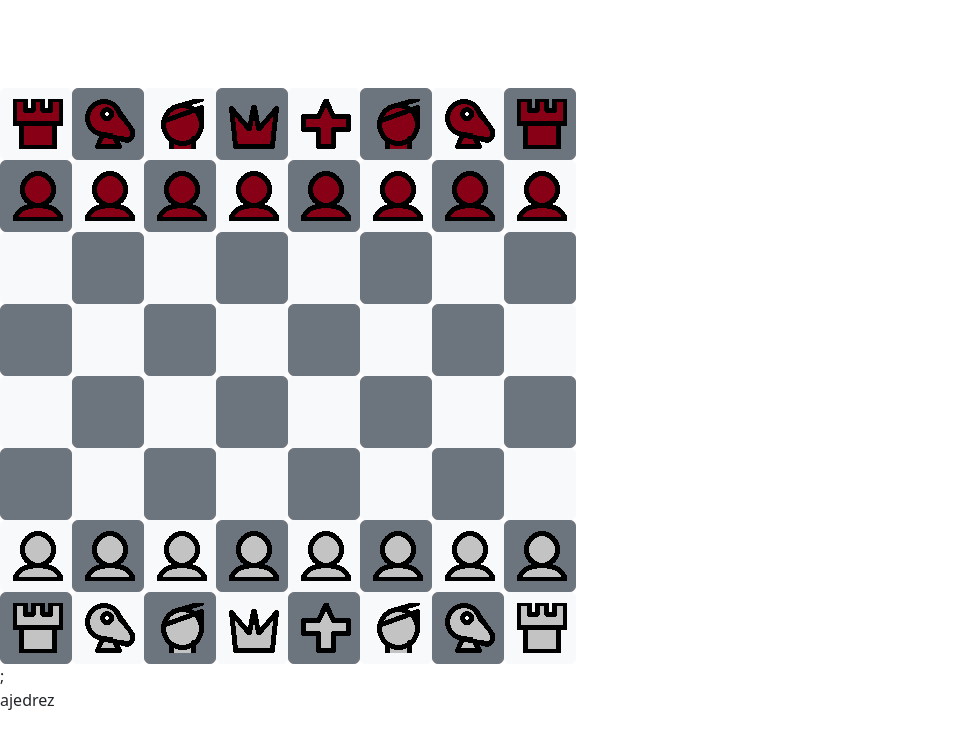
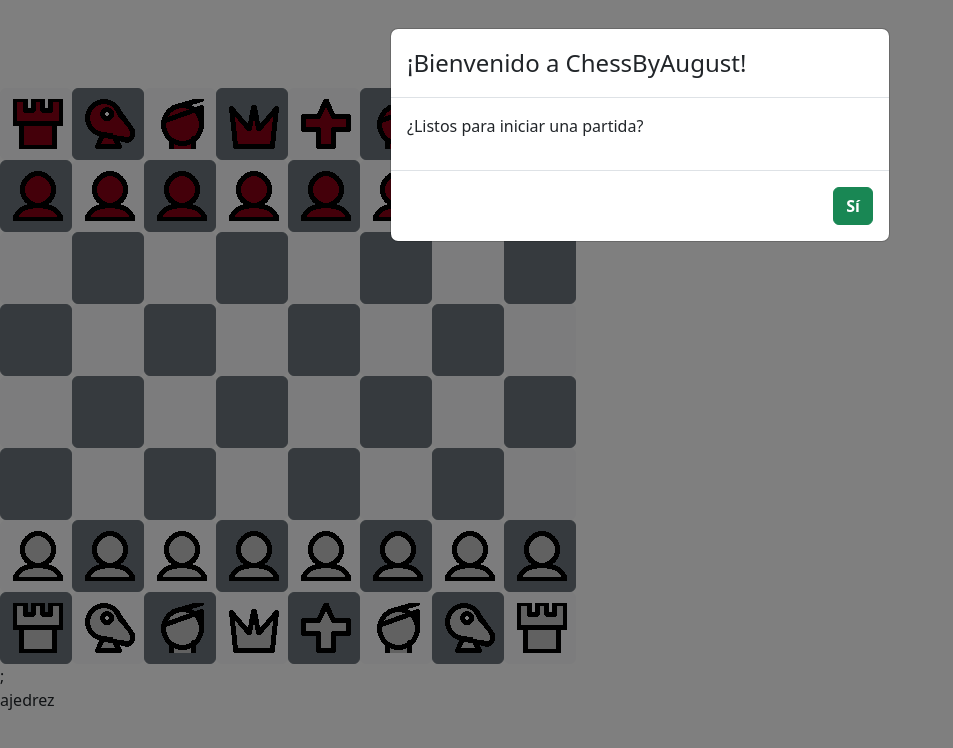
Before and after one commit to djauguust/ChessByAugust, a React (Vite) app: page / in a window 1280 px wide. Shown: the top 748 px of the page, without its empty margins (0-953 px from the left). Built offline with nearby package versions, Linux system fonts and the light colour scheme.

Commit message:
agregada interfaz para tener sentido el juego

```diff
--- a/src/Box.jsx
+++ b/src/Box.jsx
@@ -20,6 +20,8 @@
     setHistoryCastling,
     historyEnPassant,
     setHistoryEnPassant,
+    whiteIsNext,
+    setWhiteIsNext,
   } = useContext(DataContext);
 
   const urlImagen = (value) => {
@@ -31,7 +33,7 @@
 
   const handleClick = () => {
     if (!raisedPiece) {
-      if (!isEmpty()) {
+      if (!isEmpty() && whiteIsNext == (value[0] == "w")) {
         let piece = {
           color: `${value[0]}`,
           piece: `${value[1]}`,
@@ -63,6 +65,9 @@
         castling(raisedPiece, historyCastling);
         setRaisedPiece(null);
         setpossibleMoviments(null);
+        if (!isEqual(raisedPiece.position, position)) {
+          setWhiteIsNext(!whiteIsNext);
+        }
       }
     }
   };
@@ -263,6 +268,7 @@
     setShowModal(false);
     setRaisedPiece(null);
     setpossibleMoviments(null);
+    setWhiteIsNext(!whiteIsNext);
   }
 
   function sizeGame() {
--- a/src/Game.jsx
+++ b/src/Game.jsx
@@ -1,7 +1,9 @@
-import React, { useState } from "react";
+import React, { useEffect, useState } from "react";
 import { Board } from "./Board";
 import { getInitialGame } from "./functions/getInitialGame";
 import { DataContext } from "./context/DataContext";
+import { Button, Col, Modal, Row } from "react-bootstrap";
+import { checkMate } from "./functions/checkMate";
 
 export const Game = () => {
   //DataContext
@@ -18,6 +20,7 @@
     black: [false, false, false, false, false, false, false, false],
     white: [false, false, false, false, false, false, false, false],
   });
+  const [whiteIsNext, setWhiteIsNext] = useState(true);
   const dataMain = {
     raisedPiece,
     setRaisedPiece,
@@ -29,17 +32,99 @@
     setHistoryCastling,
     historyEnPassant,
     setHistoryEnPassant,
+    whiteIsNext,
+    setWhiteIsNext,
   };
-  console.log(sceneGame);
+
+  //Game
+  const [start, setStart] = useState(null);
+  const [winner, setWinner] = useState(null);
+  const [showModal, setShowModal] = useState(true);
+  const [showModalWin, setShowModalWin] = useState(false);
+
+  function isFirstGame() {
+    console.log(start);
+    if (!start) {
+      console.log(true);
+      return true;
+    } else {
+      return false;
+    }
+  }
+
+  useEffect(() => {
+    if (checkMate("w", sceneGame, historyCastling, historyEnPassant)) {
+      setWinner("b");
+      setShowModalWin(true);
+    }
+    if (checkMate("b", sceneGame, historyCastling, historyEnPassant)) {
+      setWinner("w");
+      setShowModalWin(true);
+    }
+  }, [sceneGame]);
+  console.log(winner);
 
   return (
     <DataContext.Provider value={dataMain}>
+      <Row>
+        <Col>
           <div className="d-none d-md-block">
             <Board scene={sceneGame} responsive="xl" />;
           </div>
           <div className="d-block d-md-none">
             <Board scene={sceneGame} responsive="sm" />;
           </div>
+        </Col>
+        {isFirstGame ? (
+          <Modal show={showModal}>
+            <Modal.Header>
+              <Modal.Title>¡Bienvenido a ChessByAugust!</Modal.Title>
+            </Modal.Header>
+
+            <Modal.Body>
+              <p>¿Listos para iniciar una partida?</p>
+            </Modal.Body>
+
+            <Modal.Footer>
+              {/* <Button variant="secondary">Close</Button> */}
+              <Button variant="success" onClick={() => setShowModal(false)}>
+                <b>Sí</b>
+              </Button>
+            </Modal.Footer>
+          </Modal>
+        ) : (
+          ""
+        )}
+
+        <Modal show={showModalWin}>
+          <Modal.Header>
+            <Modal.Title>¡Partida terminada!</Modal.Title>
+          </Modal.Header>
+
+          <Modal.Body>
+            <p>
+              ¡Felicidades! Han ganado las{" "}
+              {winner == "w" ? "blancas" : "negras"}. ¿Deseas iniciar una nueva
+              partida?
+            </p>
+          </Modal.Body>
+
+          <Modal.Footer>
+            {/* <Button variant="secondary">Close</Button> */}
+            <Button
+              variant="success"
+              onClick={() => {
+                setShowModalWin(false);
+                setStart(false);
+                setSceneGame(getInitialGame());
+                setWhiteIsNext(true);
+              }}
+            >
+              <b>Sí</b>
+            </Button>
+          </Modal.Footer>
+        </Modal>
+      </Row>
     </DataContext.Provider>
   );
 };
--- /dev/null
+++ b/src/functions/checkMate.js
@@ -0,0 +1,43 @@
+import { boxIsAttacked } from "./boxIsAttacked";
+import { getAllowedMoviments } from "./getAllowedMoviments";
+import { getKingPositionByColor } from "./getKingPositionByColor";
+import { getPossibleMoviments } from "./getPossibleMoviments";
+
+export const checkMate = (color, scene, historyCastling, historyEnPassant) => {
+  let positionKing = getKingPositionByColor(scene, color);
+  let checkMate = false;
+  if (
+    boxIsAttacked(scene, positionKing, color, historyCastling, historyEnPassant)
+  ) {
+    checkMate = true;
+    for (let i = 0; i < 8; i++) {
+      for (let j = 0; j < 8; j++) {
+        if (scene[i][j][0] == color) {
+          let piece = {
+            piece: scene[i][j][1],
+            color: scene[i][j][0],
+            position: [i, j],
+          };
+          let array = getAllowedMoviments(
+            getPossibleMoviments(
+              scene,
+              piece,
+              historyCastling,
+              true,
+              historyEnPassant
+            ),
+            piece,
+            scene,
+            historyCastling,
+            historyEnPassant
+          );
+          if (array.length != 0) {
+            false;
+          }
+        }
+      }
+    }
+  }
+
+  return checkMate;
+};
```
Lines whose indentation alone changed are shown as unchanged.
